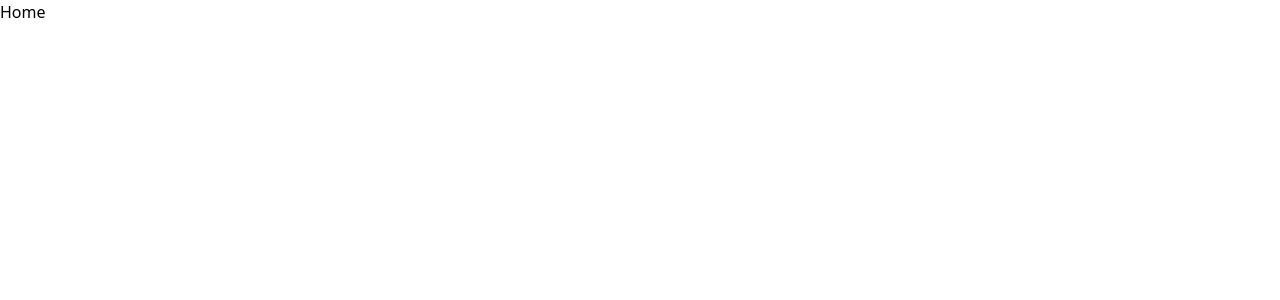
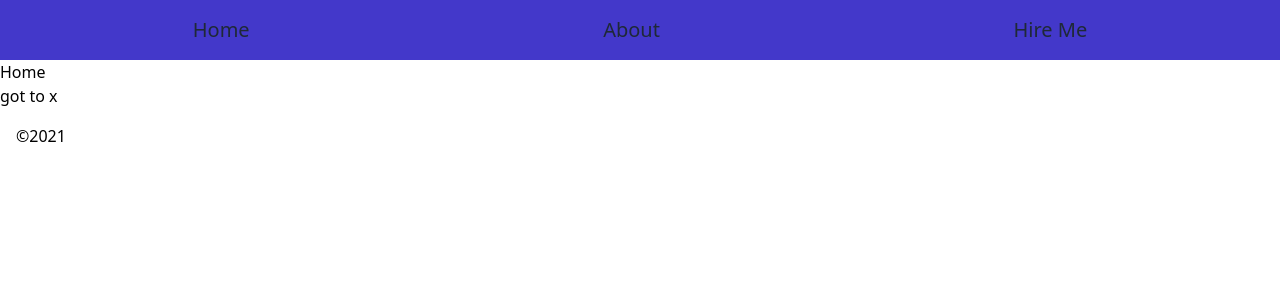
Before and after one commit to Mrezagolbaba/SSR-Nextjs, a Next.js app: page / in a window 1280 px wide. Shown: the top 300 px of the page. Built offline with nearby package versions, Linux system fonts and the light colour scheme; a small style sheet from the web is missing.

Commit message:
create home page

```diff
--- a/pages/index.tsx
+++ b/pages/index.tsx
@@ -1,5 +1,12 @@
+import Link from "next/link";
+import Layout from '../components/Layout';
+
 export default function Home() {
   return (
-   <h1>Home</h1>
+    <Layout title="Home">
+      <Link href='/about'>
+                 <a className="">got to x</a>
+      </Link>
+    </Layout>
   )
 }
```
